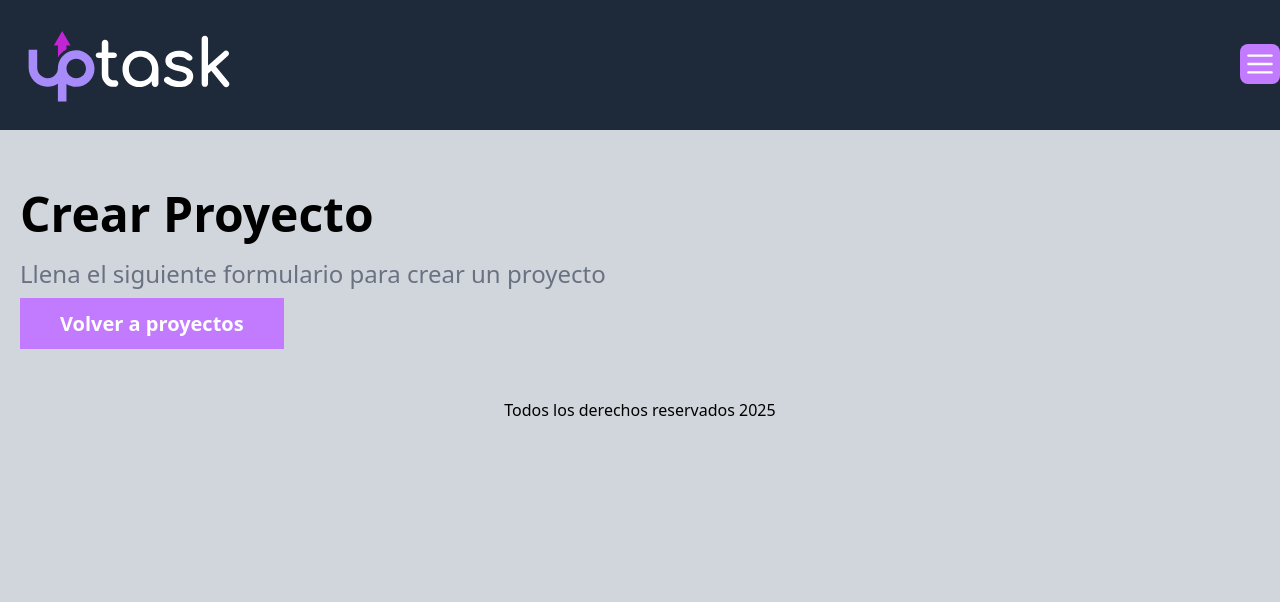
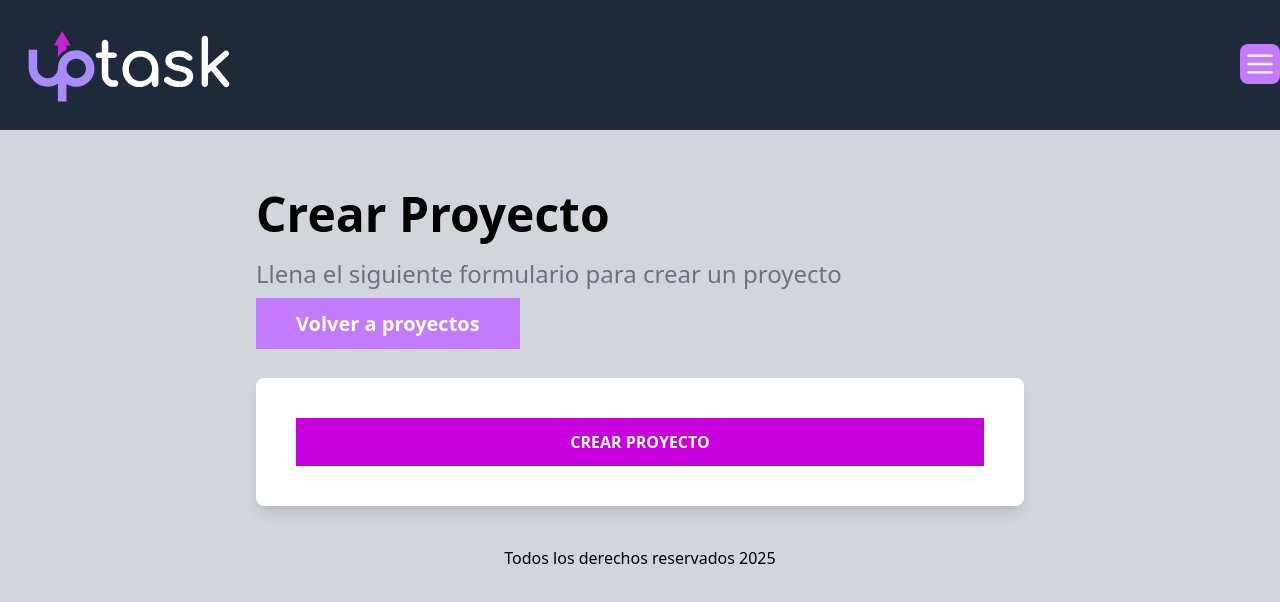
Before and after one commit to JesusPineda29/MERN_frontend_upTask, a React (Vite) app: page /projects/create in a window 1280 px wide. Shown: the top 602 px of the page. Built offline with nearby package versions, Linux system fonts and the light colour scheme.

Commit message:
agregando formulario

```diff
--- a/package.json
+++ b/package.json
@@ -15,6 +15,7 @@
     "@tailwindcss/vite": "^4.1.11",
     "react": "^19.1.0",
     "react-dom": "^19.1.0",
+    "react-hook-form": "^7.59.0",
     "react-router-dom": "^7.6.3",
     "tailwindcss": "^4.1.11"
   },
--- a/src/views/projects/CreateprojectView.tsx
+++ b/src/views/projects/CreateprojectView.tsx
@@ -1,10 +1,29 @@
 import { Link } from "react-router-dom"
+import { useForm } from "react-hook-form"
 
 
 
 export const CreateprojectView = () => {
+
+    const initialValues = {
+        projectName: "",
+        clientName: "",
+        description: ""
+    }
+
+
+    const { register, handleSubmit, formState: { errors } } = useForm({ defaultValues: initialValues })
+
+    const handleForm = (data) => {
+        console.log(data)
+    }
+
+
     return (
         <>
+            <div className="max-w-3xl mx-auto">
+
+
                 <h1 className="text-5xl font-black">Crear Proyecto</h1>
                 <p className="text-2xl font-light text-gray-500 mt-5">Llena el siguiente formulario para crear un proyecto</p>
 
@@ -14,6 +33,22 @@ export const CreateprojectView = () => {
                         className="bg-purple-400 hover:bg-purple-500 px-10 py-3 text-white text-xl font-bold cursor-pointer transition-colors"
                     >Volver a proyectos</Link>
                 </nav>
+
+
+                <form
+                    className="mt-10 bg-white shadow-lg p-10 rounded-lg"
+                    onSubmit={handleSubmit(handleForm)}
+                    noValidate
+                >
+
+                    <input
+                        type="submit"
+                        value='Crear Proyecto'
+                        className=" bg-fuchsia-600 hover:bg-fuchsia-700 w-full p-3 text-white uppercase font-bold cursor-pointer transition-colors"
+                    />
+
+                </form>
+            </div>
         </>
     )
 }
```
Also changed, not shown: 1 other file (tests, documents, lock files or other folders). Lines whose indentation alone changed are shown as unchanged.
